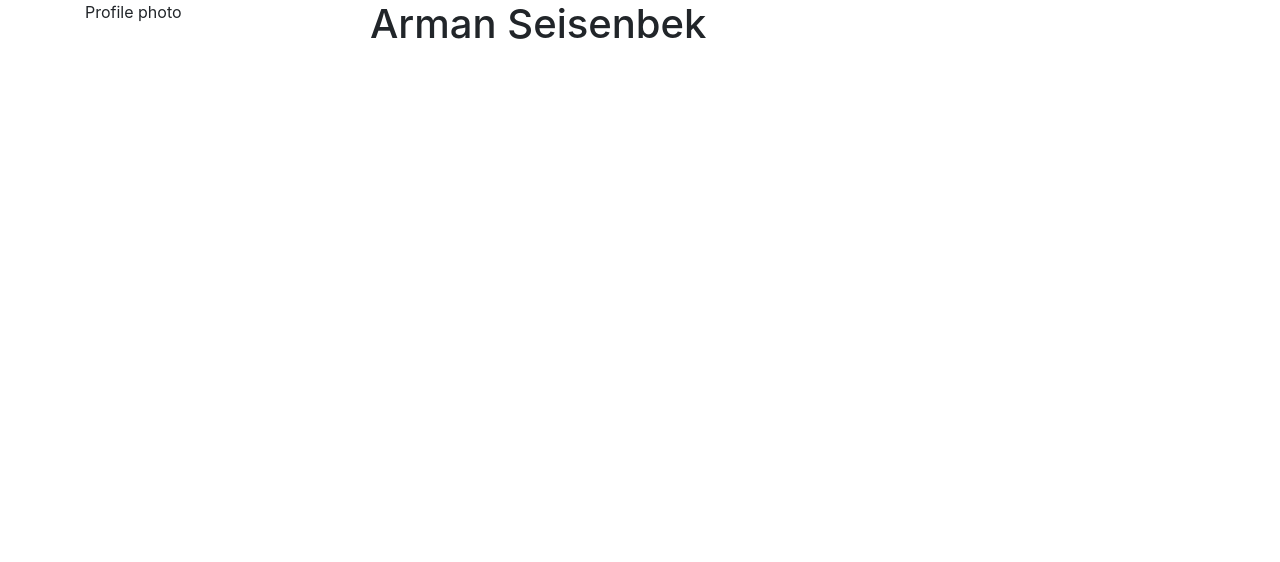
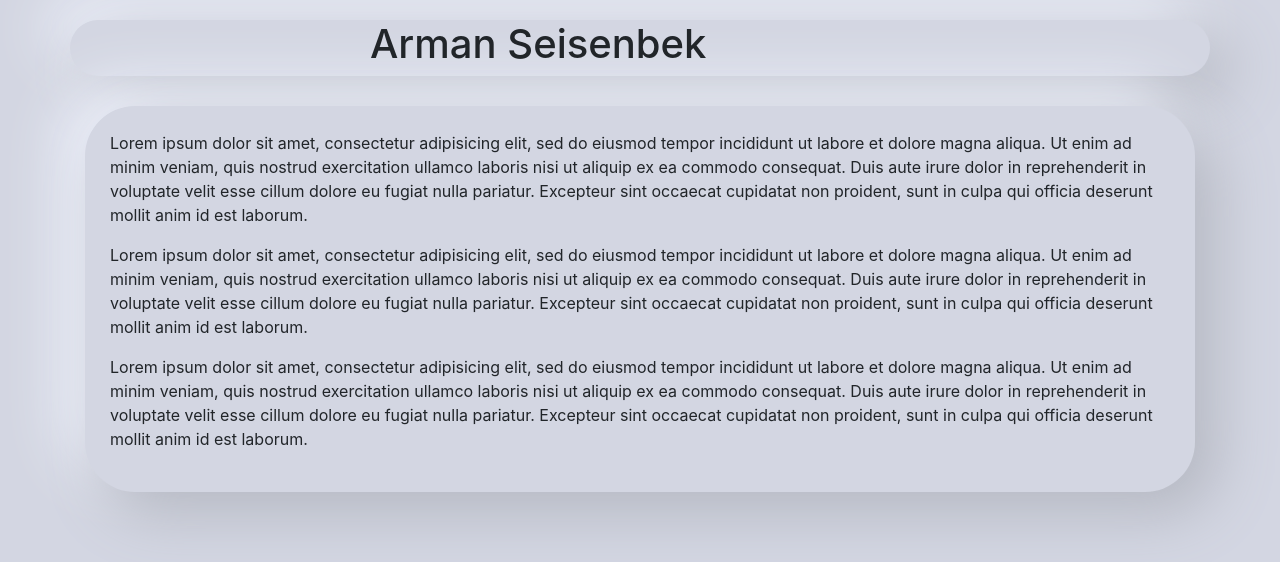
Before and after one commit to armanseisenbek/armanseisenbek.github.io, a plain HTML site: page index.html in a window 1280 px wide. Drawn offline with nearby package versions, Linux system fonts and the light colour scheme.

Commit message:
added css styles

```diff
--- a/index.html
+++ b/index.html
@@ -3,6 +3,9 @@
 <head>
 
 	<title>Arman Seisenbek</title>
+
+	<!-- CSS -->
+	<link rel="stylesheet" type="text/css" href="style.css">
 
 	<!-- Bootstrap 4 cdn -->
 	<link rel="stylesheet" href="https://stackpath.bootstrapcdn.com/bootstrap/4.3.1/css/bootstrap.min.css" integrity="sha384-ggOyR0iXCbMQv3Xipma34MD+dH/1fQ784/j6cY/iJTQUOhcWr7x9JvoRxT2MZw1T" crossorigin="anonymous">
@@ -11,15 +14,42 @@
 
 	<div class="container">
 
-		<div class="row">
+		<div class="row heading">
 
 			<div class="col-3">
-				Profile photo
+				<!-- <img src="dog.jpg" class="profImg">  -->
 			</div>
 
 			<div class="col-9">
 				<h1>Arman Seisenbek</h1>
 			</div>
+
+		</div class = "row">
+
+			<div class="=col-12 about">
+				<p>Lorem ipsum dolor sit amet, consectetur adipisicing elit, sed do eiusmod
+				tempor incididunt ut labore et dolore magna aliqua. Ut enim ad minim veniam,
+				quis nostrud exercitation ullamco laboris nisi ut aliquip ex ea commodo
+				consequat. Duis aute irure dolor in reprehenderit in voluptate velit esse
+				cillum dolore eu fugiat nulla pariatur. Excepteur sint occaecat cupidatat non
+				proident, sunt in culpa qui officia deserunt mollit anim id est laborum.</p>
+
+				<p>Lorem ipsum dolor sit amet, consectetur adipisicing elit, sed do eiusmod
+				tempor incididunt ut labore et dolore magna aliqua. Ut enim ad minim veniam,
+				quis nostrud exercitation ullamco laboris nisi ut aliquip ex ea commodo
+				consequat. Duis aute irure dolor in reprehenderit in voluptate velit esse
+				cillum dolore eu fugiat nulla pariatur. Excepteur sint occaecat cupidatat non
+				proident, sunt in culpa qui officia deserunt mollit anim id est laborum.</p>
+
+				<p>Lorem ipsum dolor sit amet, consectetur adipisicing elit, sed do eiusmod
+				tempor incididunt ut labore et dolore magna aliqua. Ut enim ad minim veniam,
+				quis nostrud exercitation ullamco laboris nisi ut aliquip ex ea commodo
+				consequat. Duis aute irure dolor in reprehenderit in voluptate velit esse
+				cillum dolore eu fugiat nulla pariatur. Excepteur sint occaecat cupidatat non
+				proident, sunt in culpa qui officia deserunt mollit anim id est laborum.</p>
+			</div>
+
+		<div>
 
 		</div>
 	</div>
--- /dev/null
+++ b/style.css
@@ -0,0 +1,28 @@
+body {
+	background: #d3d6e2 !important;
+	margin-top: 20px !important;
+}
+
+div.heading {
+	border-radius: 50px;
+	background: #d3d6e2;
+	box-shadow:  20px 20px 60px #b3b6c0,
+             	-20px -20px 60px #f3f6ff;
+}
+
+img.profImg {
+	width: 200px;
+	height: 200px;
+}
+
+div.about {
+	margin-top: 30px;
+	padding: 25px;
+
+	border-radius: 50px;
+	background: #d3d6e2;
+	box-shadow:  20px 20px 60px #b3b6c0,
+             	-20px -20px 60px #f3f6ff;
+
+
+}
```
Also changed, not shown: dog.jpg (added).
